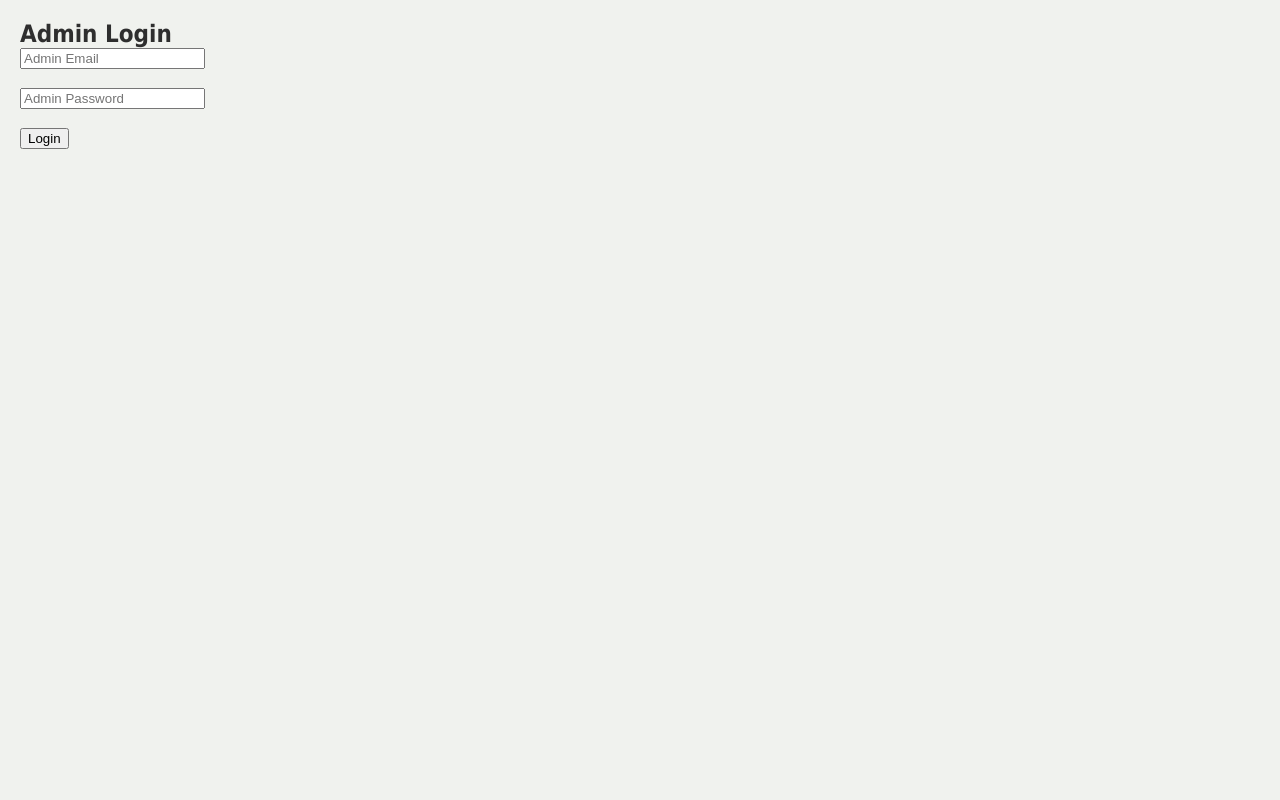
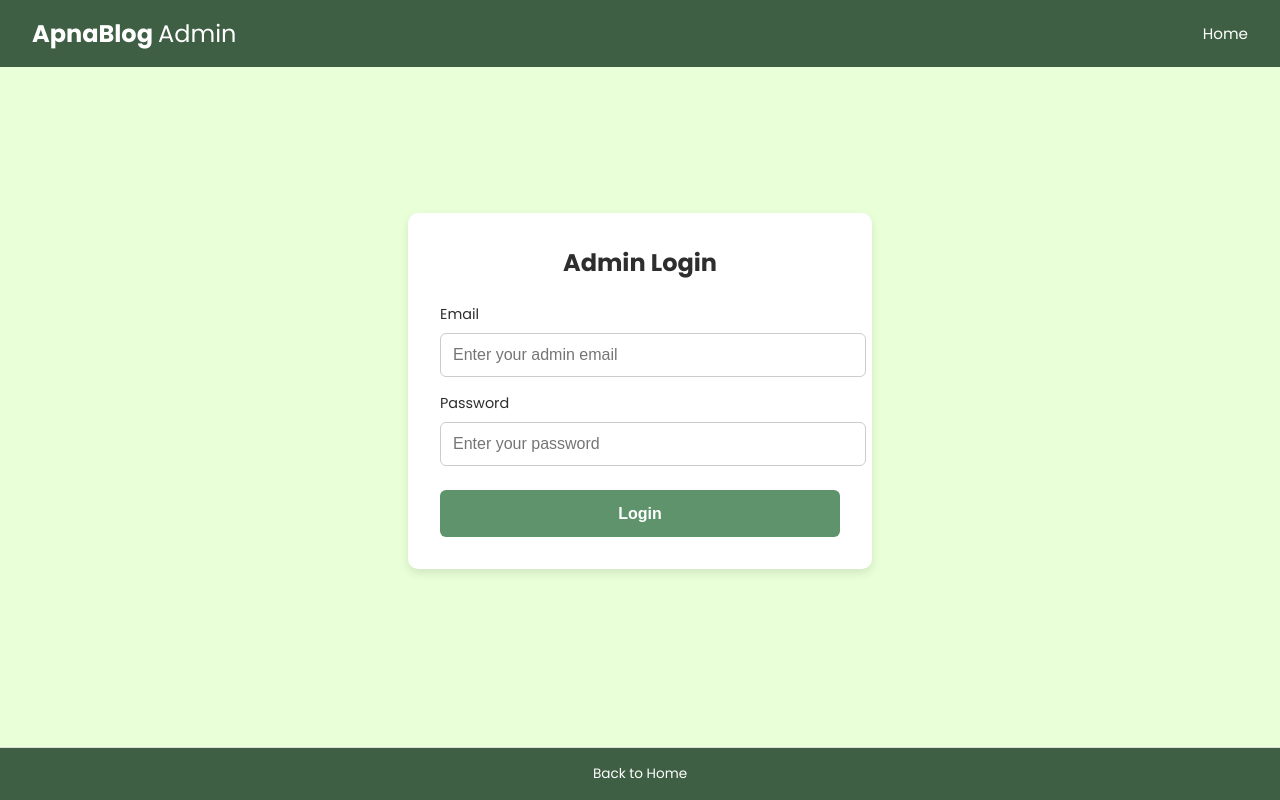
Before and after one commit to disha748-design/ApnaBlog, a React (Create React App) app in the folder frontend/: page /admin-login in a window 1280 px wide. Built offline with nearby package versions, Linux system fonts and the light colour scheme.

Commit message:
some ui changes

```diff
--- a/frontend/src/Components/AdminLogin.js
+++ b/frontend/src/Components/AdminLogin.js
@@ -1,7 +1,8 @@
-import React, { useState, useContext, useEffect } from "react";
+import React, { useState, useContext } from "react";
 import axios from "axios";
 import { useNavigate } from "react-router-dom";
 import { AuthContext } from "../AuthContext";
+import { FaBars, FaTimes } from "react-icons/fa";
 
 export default function AdminLogin() {
   const { setUser } = useContext(AuthContext);
@@ -9,6 +10,33 @@ export default function AdminLogin() {
 
   const [email, setEmail] = useState("");
   const [password, setPassword] = useState("");
+  const [menuOpen, setMenuOpen] = useState(false);
+
+  const themeColors = {
+    headerFooterBg: "#3E5F44",
+    mainBg: "#E8FFD7",
+    buttonPrimary: "#5E936C",
+    buttonText: "#fff",
+    textDark: "#2E2E2E",
+    buttonSecondary: "transparent",
+  };
+
+  const navBtnStyle = {
+    background: themeColors.buttonSecondary,
+    border: "none",
+    cursor: "pointer",
+    fontSize: "0.95rem",
+    color: "#fff",
+    padding: 0,
+    fontFamily: "'Poppins', sans-serif",
+  };
+
+  const footerBtnStyle = {
+    ...navBtnStyle,
+    fontSize: "0.85rem",
+    textDecoration: "none",
+    fontWeight: "400",
+  };
 
   const handleLogin = async (e) => {
     e.preventDefault();
@@ -16,41 +44,207 @@ export default function AdminLogin() {
       const res = await axios.post(
         "http://localhost:5096/api/Auth/login",
         { email, password },
-        { withCredentials: true } // send/receive cookie
+        { withCredentials: true }
       );
 
-      // Save user info in context and localStorage
       setUser(res.data);
       localStorage.setItem("user", JSON.stringify(res.data));
 
-      // Navigate based on role
       if (res.data.role === "Admin") navigate("/admin-dashboard");
       else if (res.data.role === "Editor") navigate("/editor-dashboard");
       else alert("Unauthorized role");
-
     } catch (err) {
       alert("Login failed: " + (err.response?.data || err.message));
     }
   };
 
   return (
-    <div style={{ padding: "20px" }}>
-      <h2>Admin Login</h2>
+    <div
+      style={{
+        fontFamily: "'Poppins', sans-serif",
+        backgroundColor: themeColors.mainBg,
+        minHeight: "100vh",
+        display: "flex",
+        flexDirection: "column",
+      }}
+    >
+      {/* Navbar */}
+      <nav
+        style={{
+          padding: "1rem 2rem",
+          display: "flex",
+          justifyContent: "space-between",
+          alignItems: "center",
+          backgroundColor: themeColors.headerFooterBg,
+          color: "#fff",
+          position: "relative",
+        }}
+      >
+        <div style={{ fontWeight: "bold", fontSize: "1.5rem", cursor: "pointer" }}>
+          ApnaBlog <span style={{ fontWeight: "400" }}>Admin</span>
+        </div>
+
+        {/* Desktop Links */}
+        <div
+          className="desktop-nav"
+          style={{ display: "flex", gap: "1.8rem", fontSize: "0.9rem" }}
+        >
+          <button onClick={() => navigate("/")} style={navBtnStyle}>
+            Home
+          </button>
+        </div>
+
+        {/* Hamburger for mobile */}
+        <div
+          className="hamburger"
+          style={{ fontSize: "1.5rem", cursor: "pointer", display: "none" }}
+          onClick={() => setMenuOpen(!menuOpen)}
+        >
+          {menuOpen ? <FaTimes /> : <FaBars />}
+        </div>
+
+        {/* Mobile menu */}
+        {menuOpen && (
+          <div
+            style={{
+              position: "absolute",
+              top: "100%",
+              right: 0,
+              left: 0,
+              backgroundColor: themeColors.headerFooterBg,
+              display: "flex",
+              flexDirection: "column",
+              gap: "1rem",
+              padding: "1rem 2rem",
+              zIndex: 1000,
+            }}
+          >
+            <button onClick={() => navigate("/")} style={navBtnStyle}>
+              Home
+            </button>
+          </div>
+        )}
+      </nav>
+
+      {/* Login Card */}
+      <div
+        style={{
+          flexGrow: 1,
+          display: "flex",
+          justifyContent: "center",
+          alignItems: "center",
+          padding: "2rem",
+        }}
+      >
+        <div
+          style={{
+            background: "#fff",
+            padding: "2rem",
+            borderRadius: "10px",
+            maxWidth: "400px",
+            width: "100%",
+            boxShadow: "0 4px 10px rgba(0,0,0,0.1)",
+          }}
+        >
+          <h2 style={{ marginBottom: "1.5rem", textAlign: "center", color: themeColors.textDark }}>
+            Admin Login
+          </h2>
           <form onSubmit={handleLogin}>
+            <div style={{ marginBottom: "1rem" }}>
+              <label style={{ display: "block", marginBottom: "0.5rem", fontSize: "0.9rem" }}>
+                Email
+              </label>
               <input
                 type="email"
-          placeholder="Admin Email"
+                placeholder="Enter your admin email"
                 value={email}
                 onChange={(e) => setEmail(e.target.value)}
-        /><br/><br/>
+                required
+                style={{
+                  width: "100%",
+                  padding: "0.75rem",
+                  borderRadius: "6px",
+                  border: "1px solid #ccc",
+                  fontSize: "1rem",
+                }}
+              />
+            </div>
+
+            <div style={{ marginBottom: "1.5rem" }}>
+              <label style={{ display: "block", marginBottom: "0.5rem", fontSize: "0.9rem" }}>
+                Password
+              </label>
               <input
                 type="password"
-          placeholder="Admin Password"
+                placeholder="Enter your password"
                 value={password}
                 onChange={(e) => setPassword(e.target.value)}
-        /><br/><br/>
-        <button type="submit">Login</button>
+                required
+                style={{
+                  width: "100%",
+                  padding: "0.75rem",
+                  borderRadius: "6px",
+                  border: "1px solid #ccc",
+                  fontSize: "1rem",
+                }}
+              />
+            </div>
+
+            <button
+              type="submit"
+              style={{
+                width: "100%",
+                padding: "0.9rem",
+                backgroundColor: themeColors.buttonPrimary,
+                color: themeColors.buttonText,
+                border: "none",
+                borderRadius: "6px",
+                fontSize: "1rem",
+                fontWeight: "600",
+                cursor: "pointer",
+              }}
+            >
+              Login
+            </button>
           </form>
+        </div>
+      </div>
+
+      {/* Footer */}
+      <footer
+        style={{
+          padding: "1rem 2rem",
+          fontSize: "0.85rem",
+          color: "#fff",
+          backgroundColor: themeColors.headerFooterBg,
+          borderTop: "1px solid #ddd",
+          display: "flex",
+          justifyContent: "center",
+          gap: "2rem",
+          flexWrap: "wrap",
+        }}
+      >
+        <button onClick={() => navigate("/")} style={footerBtnStyle}>
+          Back to Home
+        </button>
+      </footer>
+
+      {/* Inline responsive styles */}
+      <style>{`
+        @import url('https://fonts.googleapis.com/css2?family=Poppins:wght@400;600;700&display=swap');
+
+        @media (max-width: 768px) {
+          .desktop-nav { display: none !important; }
+          .hamburger { display: block !important; }
+        }
+
+        button {
+          transition: all 0.2s ease-in-out;
+        }
+        button:hover {
+          opacity: 0.85;
+        }
+      `}</style>
     </div>
   );
 }
--- a/frontend/src/Components/AuthModal.js
+++ b/frontend/src/Components/AuthModal.js
@@ -1,22 +1,19 @@
-import React, { useState, useContext } from "react";
+import React, { useState } from "react";
 import { useNavigate } from "react-router-dom";
 import api from "../api";
-import { AuthContext } from "../AuthContext";
 
-const AuthModal = ({ onClose }) => {
+const AuthModal = ({ show, onClose }) => {
   const navigate = useNavigate();
-  const { setUser } = useContext(AuthContext);
-
   const [isRegister, setIsRegister] = useState(true);
   const [formData, setFormData] = useState({
-    displayName: "",
     email: "",
     password: "",
-    requestedRole: "User",
+    displayName: "",
+    requestedRole: "User", // default
   });
-  const [loading, setLoading] = useState(false);
   const [error, setError] = useState("");
-  const [success, setSuccess] = useState("");
+
+  if (!show) return null;
 
   const handleChange = (e) => {
     setFormData({ ...formData, [e.target.name]: e.target.value });
@@ -24,82 +21,67 @@ const AuthModal = ({ onClose }) => {
 
   const handleSubmit = async (e) => {
     e.preventDefault();
-    setLoading(true);
     setError("");
-    setSuccess("");
 
     try {
-      const url = isRegister ? "/Auth/register" : "/Auth/login";
-      const payload = isRegister
-        ? formData
-        : { email: formData.email, password: formData.password };
-
-      const res = await api.post(url, payload, { withCredentials: true });
-      const user = res.data;
-
       if (isRegister) {
+        await api.post("/Auth/register", formData);
+        alert("Registration successful! You can now log in.");
         setIsRegister(false);
-        setFormData({
-          displayName: "",
-          email: "",
-          password: "",
-          requestedRole: "User",
+      } else {
+        const res = await api.post("/Auth/login", {
+          email: formData.email,
+          password: formData.password,
         });
-        setError("✅ Registration successful! Waiting for admin approval.");
-      } else {
-        if (user.role !== "Admin" && user.isApproved === false) {
-          setError("⏳ Waiting for approval from admin.");
-          return;
-        }
-        setUser(user);
-        localStorage.setItem("user", JSON.stringify(user));
-        setSuccess("✅ Logged in successfully!");
+        localStorage.setItem("token", res.data.token);
+        navigate("/profile");
         onClose();
-
-
       }
     } catch (err) {
       console.error(err);
-      setError(err.response?.data || err.message);
-    } finally {
-      setLoading(false);
+
+      let message = "Something went wrong";
+
+      // Case 1: Identity returns array of errors
+      if (Array.isArray(err.response?.data)) {
+        message = err.response.data.map((e) => e.description).join(", ");
+      }
+      // Case 2: Error object with message
+      else if (err.response?.data?.message) {
+        message = err.response.data.message;
+      }
+      // Case 3: String response
+      else if (typeof err.response?.data === "string") {
+        message = err.response.data;
+      }
+      // Fallback
+      else {
+        message = err.message;
+      }
+
+      setError(message);
     }
   };
 
   return (
-    <div
-      style={styles.overlay}
-      onClick={(e) => e.target === e.currentTarget && onClose()}
-    >
-      <div style={styles.modal}>
-        <button onClick={onClose} style={styles.closeBtn}>✕</button>
-        <h2>{isRegister ? "Create Account" : "Login"}</h2>
-
-        {error && <p style={{ color: "red" }}>{error}</p>}
-        {success && <p style={{ color: "green" }}>{success}</p>}
-
-        <form onSubmit={handleSubmit} style={styles.form}>
+    <div className="fixed inset-0 flex items-center justify-center bg-black bg-opacity-60">
+      <div className="bg-white p-6 rounded-lg shadow-lg w-96">
+        <h2 className="text-xl font-bold mb-4">
+          {isRegister ? "Register" : "Login"}
+        </h2>
+        {error && (
+          <p className="text-red-600 text-sm mb-3 whitespace-pre-line">{error}</p>
+        )}
+        <form onSubmit={handleSubmit} className="space-y-3">
           {isRegister && (
-            <>
             <input
               type="text"
               name="displayName"
-                placeholder="Full Name"
+              placeholder="Display Name"
               value={formData.displayName}
               onChange={handleChange}
-                required
-                style={styles.input}
+              className="w-full p-2 border rounded"
             />
-              <select
-                name="requestedRole"
-                value={formData.requestedRole}
-                onChange={handleChange}
-                style={styles.input}
-              >
-                <option value="User">User</option>
-                <option value="Editor">Editor</option>
-              </select>
-            </>
           )}
           <input
             type="email"
@@ -107,8 +89,8 @@ const AuthModal = ({ onClose }) => {
             placeholder="Email"
             value={formData.email}
             onChange={handleChange}
+            className="w-full p-2 border rounded"
             required
-            style={styles.input}
           />
           <input
             type="password"
@@ -116,50 +98,45 @@ const AuthModal = ({ onClose }) => {
             placeholder="Password"
             value={formData.password}
             onChange={handleChange}
+            className="w-full p-2 border rounded"
             required
-            style={styles.input}
           />
-          <button type="submit" style={styles.submitBtn} disabled={loading}>
-            {loading ? "Please wait..." : isRegister ? "Register" : "Login"}
+          {isRegister && (
+            <select
+              name="requestedRole"
+              value={formData.requestedRole}
+              onChange={handleChange}
+              className="w-full p-2 border rounded"
+            >
+              <option value="User">User</option>
+              <option value="Editor">Editor</option>
+            </select>
+          )}
+          <button
+            type="submit"
+            className="w-full bg-green-600 text-white py-2 rounded hover:bg-green-700"
+          >
+            {isRegister ? "Register" : "Login"}
           </button>
         </form>
-
-        <p style={{ marginTop: "1rem", textAlign: "center" }}>
-          {isRegister ? "Already have an account?" : "New here?"}{" "}
-          <span
-            style={{ color: "#5E936C", cursor: "pointer", fontWeight: "bold" }}
-            onClick={() => {
-              setIsRegister(!isRegister);
-              setError("");
-              setSuccess("");
-              setFormData({ displayName: "", email: "", password: "", requestedRole: "User" });
-            }}
+        <p className="mt-3 text-sm text-gray-600 text-center">
+          {isRegister ? "Already have an account?" : "Don’t have an account?"}{" "}
+          <button
+            onClick={() => setIsRegister(!isRegister)}
+            className="text-green-600 underline"
           >
             {isRegister ? "Login" : "Register"}
-          </span>
+          </button>
         </p>
+        <button
+          onClick={onClose}
+          className="mt-4 text-gray-500 hover:text-gray-700 w-full"
+        >
+          Cancel
+        </button>
       </div>
     </div>
   );
 };
 
-const styles = {
-  overlay: {
-    position: "fixed", top: 0, left: 0, width: "100%", height: "100%",
-    backgroundColor: "rgba(0,0,0,0.6)",
-    display: "flex", justifyContent: "center", alignItems: "center", zIndex: 1000,
-  },
-  modal: {
-    background: "#fff", padding: "2rem", borderRadius: "15px", width: "400px",
-    maxWidth: "90%", position: "relative", boxShadow: "0 5px 25px rgba(0,0,0,0.35)",
-  },
-  closeBtn: {
-    position: "absolute", top: "10px", right: "10px",
-    border: "none", background: "transparent", fontSize: "1.3rem", cursor: "pointer",
-  },
-  form: { display: "flex", flexDirection: "column", gap: "1rem", marginTop: "1rem" },
-  input: { padding: "0.7rem", borderRadius: "10px", border: "1px solid #ccc" },
-  submitBtn: { background: "#5E936C", color: "white", padding: "0.8rem", border: "none", borderRadius: "10px", cursor: "pointer", fontWeight: "bold", fontSize: "1rem" },
-};
-
 export default AuthModal;
--- a/frontend/src/LandingPage.js
+++ b/frontend/src/LandingPage.js
@@ -26,21 +26,23 @@ const LandingPage = () => {
     background: themeColors.buttonSecondary,
     border: "none",
     cursor: "pointer",
-    fontSize: "0.9rem",
+    fontSize: "0.95rem",
     color: "#fff",
     padding: 0,
+    fontFamily: "'Poppins', sans-serif",
   };
 
   const footerBtnStyle = {
     ...navBtnStyle,
     fontSize: "0.85rem",
-    textDecoration: "underline",
+    textDecoration: "none", // removed underline
+    fontWeight: "400",
   };
 
   return (
     <div
       style={{
-        fontFamily: "'Georgia', serif",
+        fontFamily: "'Poppins', sans-serif",
         backgroundColor: themeColors.mainBg,
         minHeight: "100vh",
         display: "flex",
@@ -62,14 +64,17 @@ const LandingPage = () => {
         <div style={{ fontWeight: "bold", fontSize: "1.5rem", cursor: "pointer" }}>
           <button
             onClick={handleOpenModal}
-            style={{ ...navBtnStyle, fontSize: "1.5rem" }}
+            style={{ ...navBtnStyle, fontSize: "1.5rem", fontWeight: "700" }}
           >
             ApnaBlog
           </button>
         </div>
 
         {/* Desktop Links */}
-        <div className="desktop-nav" style={{ display: "flex", gap: "1.8rem", fontSize: "0.9rem" }}>
+        <div
+          className="desktop-nav"
+          style={{ display: "flex", gap: "1.8rem", fontSize: "0.9rem" }}
+        >
           <button onClick={handleOpenModal} style={navBtnStyle}>Read</button>
           <button onClick={handleOpenModal} style={navBtnStyle}>Write</button>
           <button onClick={handleOpenModal} style={navBtnStyle}>Sign in</button>
@@ -128,6 +133,7 @@ const LandingPage = () => {
               lineHeight: "1.2",
               marginBottom: "1rem",
               fontWeight: "700",
+              fontFamily: "'Georgia', serif",
               color: themeColors.textDark,
             }}
           >
@@ -135,12 +141,14 @@ const LandingPage = () => {
           </h1>
           <p
             style={{
-              fontSize: "1.25rem",
+              fontSize: "1.2rem",
               marginBottom: "2.5rem",
               color: themeColors.textDark,
+              fontFamily: "'Poppins', sans-serif",
             }}
           >
-            Read. Write. Connect. Turn your thoughts into impact and be part of a community that cares.
+            Read. Write. Connect. Turn your thoughts into impact and be part of
+            a community that cares.
           </p>
 
           {/* Get Started Button opens UserEditorAuthModal */}
@@ -154,6 +162,8 @@ const LandingPage = () => {
               border: "none",
               cursor: "pointer",
               fontSize: "1rem",
+              fontFamily: "'Poppins', sans-serif",
+              fontWeight: "600",
             }}
           >
             Get Started
@@ -187,17 +197,30 @@ const LandingPage = () => {
         <button onClick={handleOpenModal} style={footerBtnStyle}>About</button>
         <button onClick={handleOpenModal} style={footerBtnStyle}>Contact</button>
         <button onClick={handleOpenModal} style={footerBtnStyle}>Terms & Privacy</button>
-        <button onClick={() => navigate("/admin-login")} style={footerBtnStyle}>Admin Portal</button>
+        <button onClick={() => navigate("/admin-login")} style={footerBtnStyle}>
+          Admin Portal
+        </button>
       </footer>
 
       {/* Modals */}
       {showModal && <AuthModal onClose={handleCloseModal} />}
-      {showUserEditorModal && <UserEditorAuthModal onClose={() => setShowUserEditorModal(false)} />}
+      {showUserEditorModal && (
+        <UserEditorAuthModal onClose={() => setShowUserEditorModal(false)} />
+      )}
 
       <style>{`
+        @import url('https://fonts.googleapis.com/css2?family=Poppins:wght@400;600;700&display=swap');
+
         @media (max-width: 768px) {
           .desktop-nav { display: none !important; }
           .hamburger { display: block !important; }
+        }
+
+        button {
+          transition: all 0.2s ease-in-out;
+        }
+        button:hover {
+          opacity: 0.8;
         }
       `}</style>
     </div>
```
Lines whose indentation alone changed are shown as unchanged.
